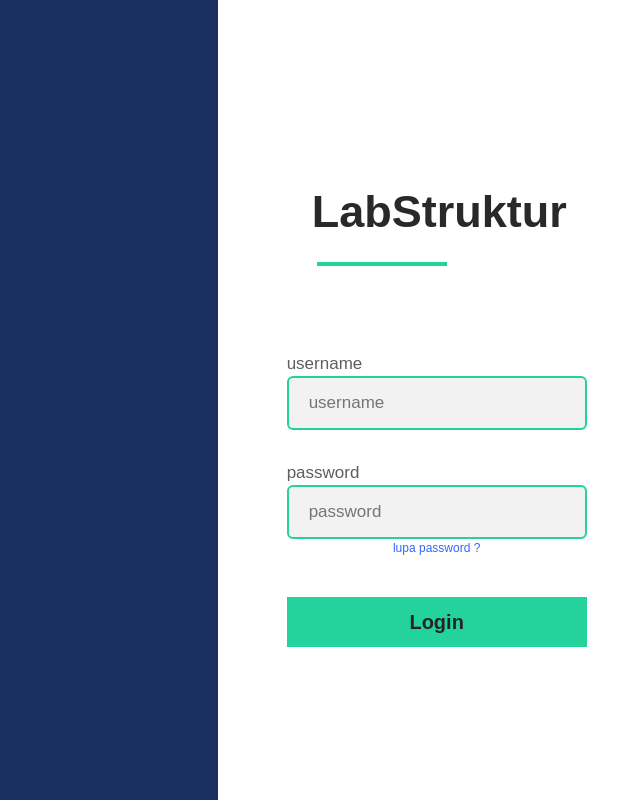
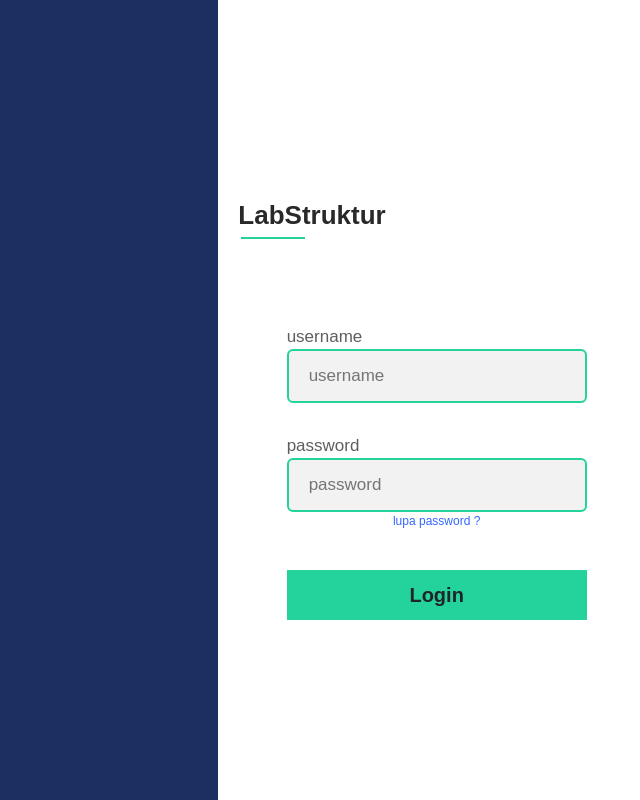
Before and after one commit to muharyman/labstruktur, a Vue app in the folder FrontEnd/labstruktur/: page /loginadmin in a window 1280 px wide. Shown: the whole page, without its empty margins (640-1280 px from the left). Built offline with nearby package versions, Linux system fonts and the light colour scheme.

Commit message:
bagusin navbar

```diff
--- a/FrontEnd/labstruktur/src/App.vue
+++ b/FrontEnd/labstruktur/src/App.vue
@@ -65,23 +65,20 @@
 </template>
 
 <style scoped>
-.hov{
-  color: black;
-}
-.hov :hover{
-  color:blueviolet;
-}
 .app {
   z-index: 1;
 }
 .navbar-text {
-  font-size: 25px;
+  font-size: 24px;
   color: black !important;
+  line-height: 0;
+  padding: 0;
 }
 
 b-nav-item .navbar-text {
-  font-size: 25px;
+  font-size: 15px;
   color: black !important;
+
 }
 
 nav a.router-link-active {
--- a/FrontEnd/labstruktur/src/components/LabStruktur.vue
+++ b/FrontEnd/labstruktur/src/components/LabStruktur.vue
@@ -5,23 +5,25 @@
   </div>
 </template>
 
-<style>
+<style scoped>
 .line{
-  width: 130px;
-  height: 4px;
+  width: 5vw;
+  height: 2px;
   text-align: left;
   background-color: #24D39B;
   line-height: 15px;
-  margin: 0 0 0 5px;
+  margin: 0 0 0 3px;
 }
 .labstruktur{
   width: fit-content;
   font-family: "montserrat Alternates", sans-serif;
   font-weight: 700;
-  font-size: 45px;
+  font-size: 26px;
   color: #292929;
   padding: 0 0 0 5px;
   margin: auto;
   display: block;
+  display: inline-block;
+  line-height: 12px;
 }
 </style>
```
